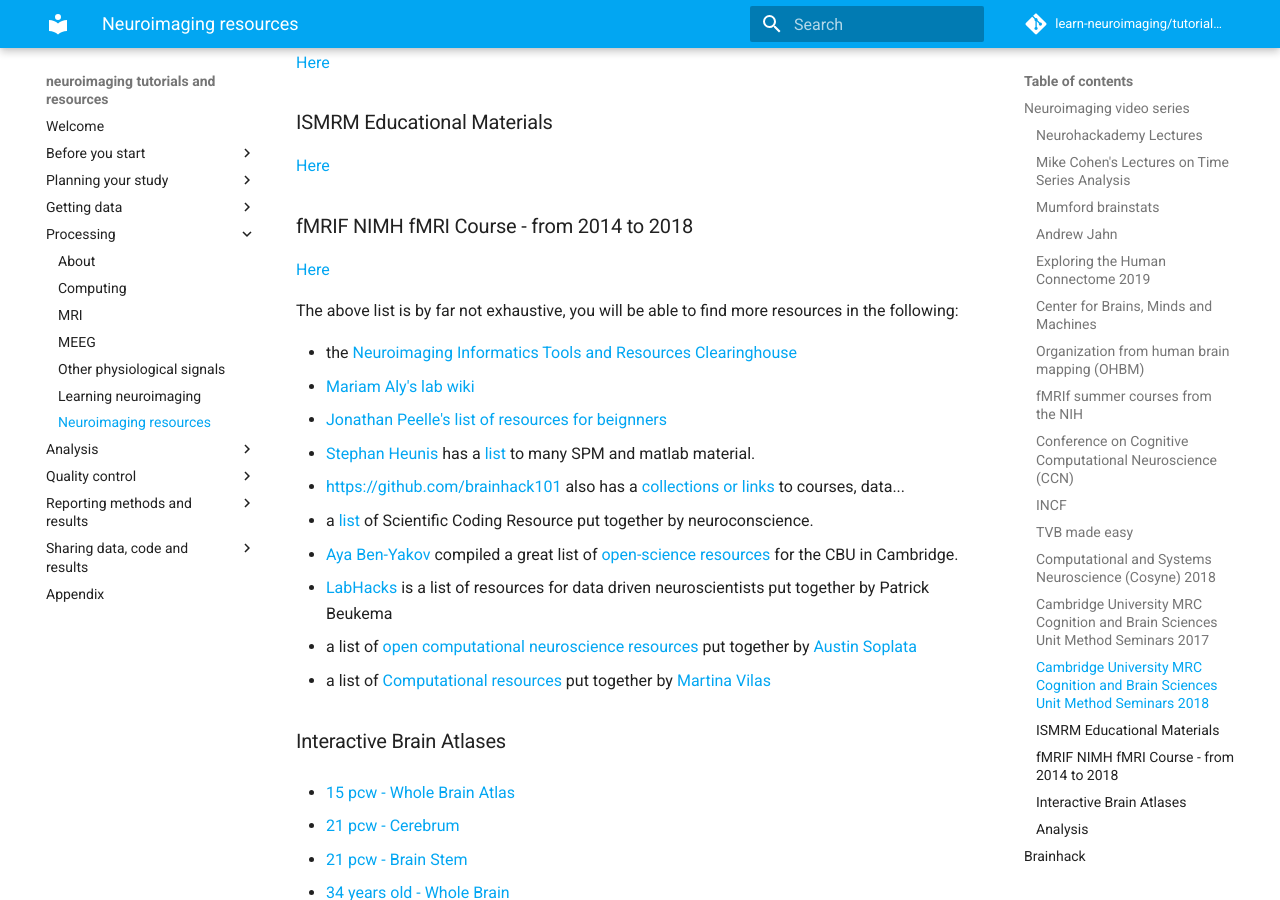
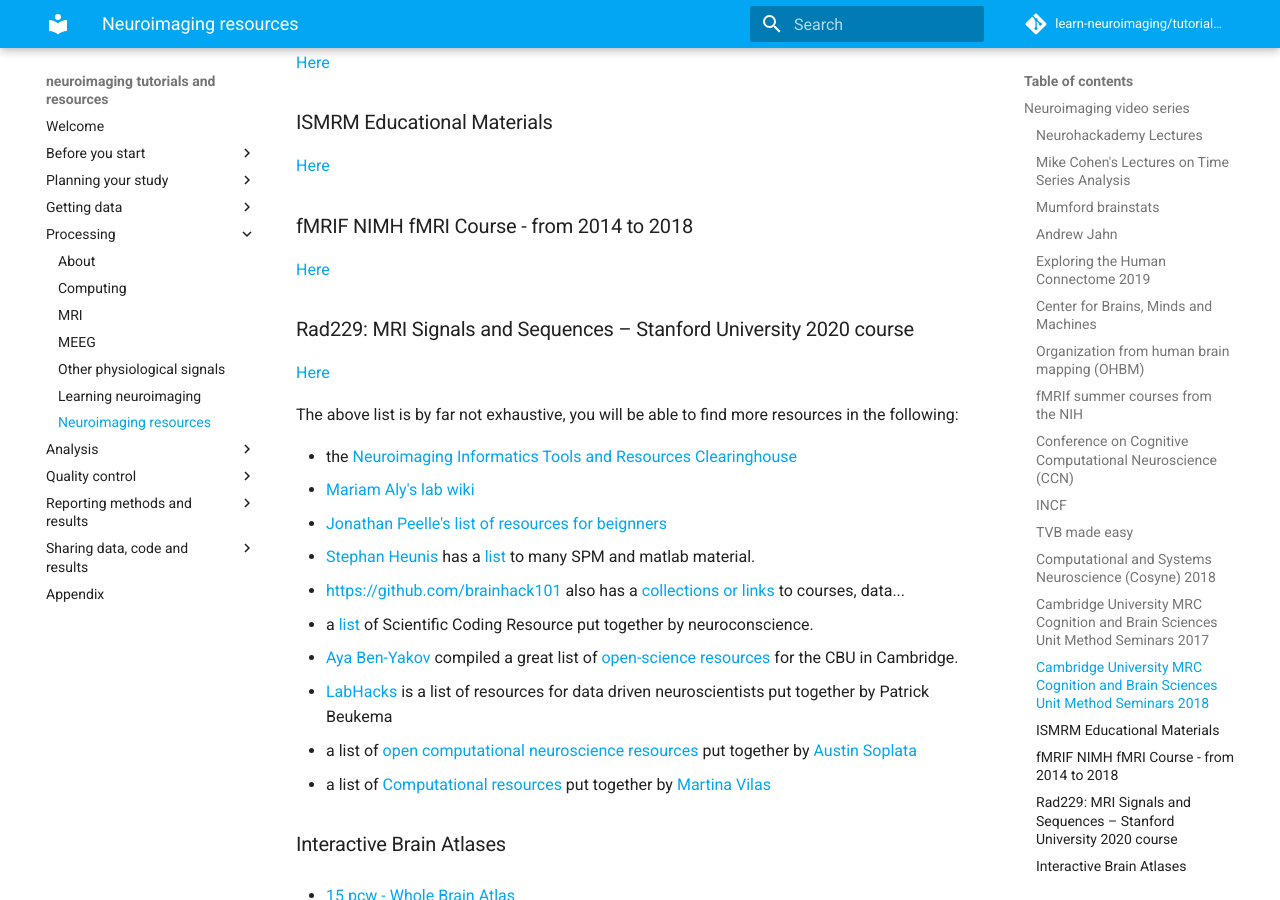
Before and after one commit to learn-neuroimaging/hitchhackers_guide_brain, an MkDocs documentation site: the page built from docs/neuroimaging_resources.md, in a window 1280 px wide and 900 px high, scrolled down 1768 px. Built offline with MkDocs 1.6.1 and Material for MkDocs 9.7.7, drawn with Linux system fonts in a browser that asks for light colours; comment, search, counter and statistics services are not loaded.

Commit message:
Add MRI course

```diff
--- a/docs/neuroimaging_resources.md
+++ b/docs/neuroimaging_resources.md
@@ -54,6 +54,9 @@
 ### fMRIF NIMH fMRI Course - from 2014 to 2018
 [Here](https://fmrif.nimh.nih.gov/public/fmri-course/fmri-course-summer-2014)
 
+### Rad229: MRI Signals and Sequences – Stanford University 2020 course
+[Here](https://www.youtube.com/playlist?list=PLscv4NA0bNSOWYDILwQPuXURMVkSaGuEU)
+
 
 The above list is by far not exhaustive, you will be able to find more resources in the following:
 
```
